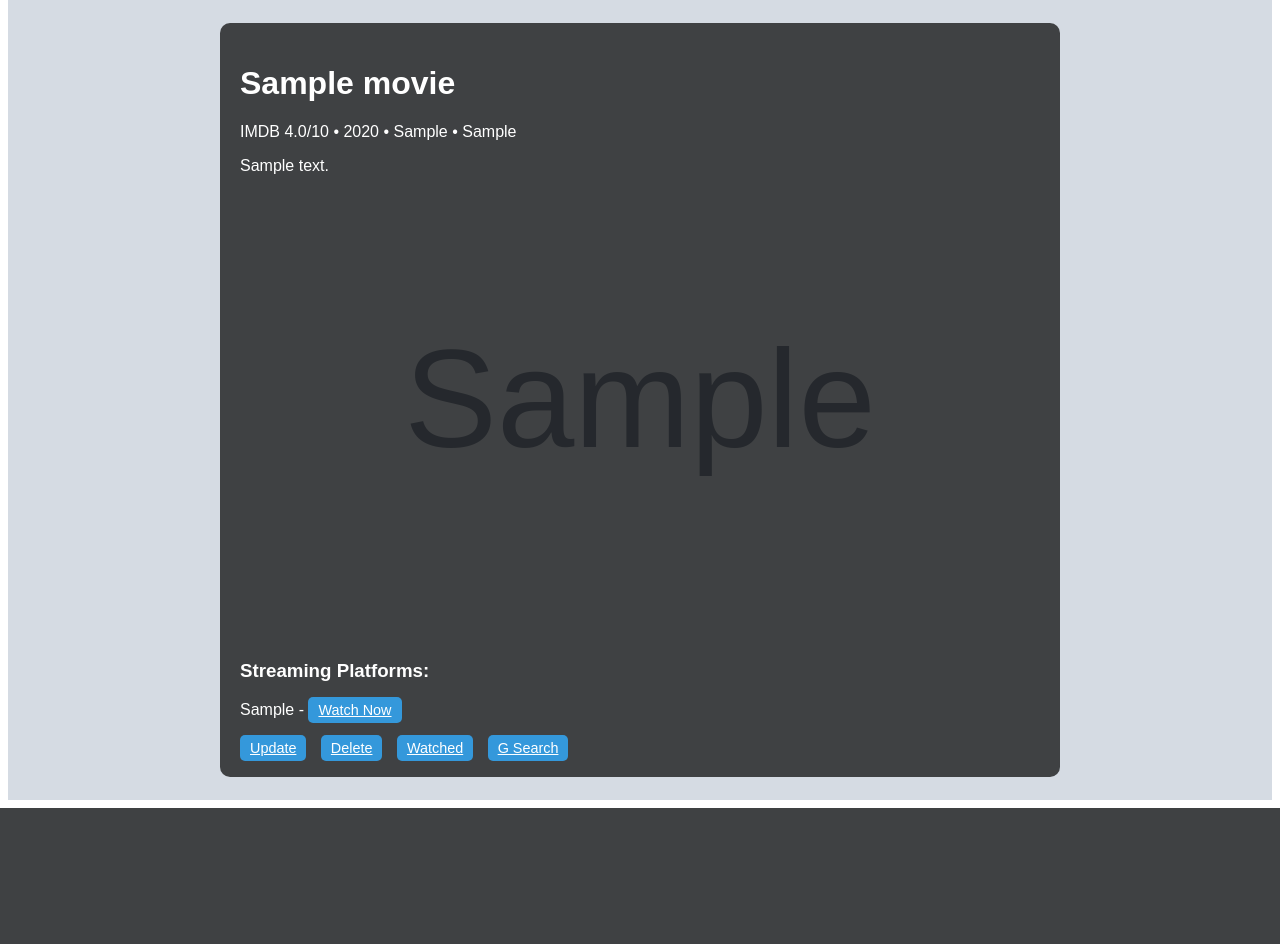
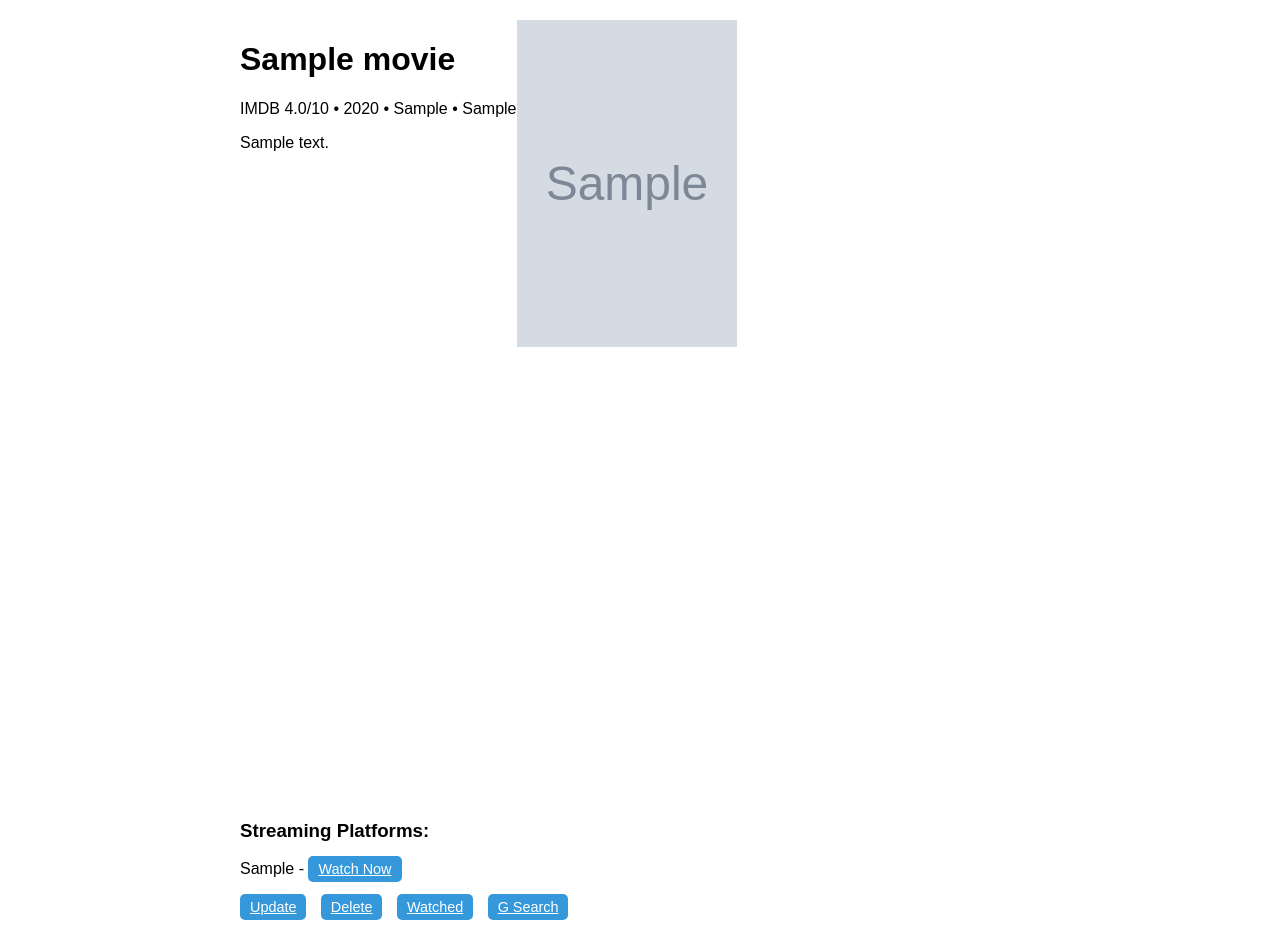
Before and after one commit to Prashant9683/NextWatch, a Django app: page /movies/movie/1/ in a window 1280 px wide. Shown: the part 48-992 px from the top of the page. Before the commit the page ends 856 px from the top, so only its background shows below. Run offline with Django 5.2, Linux system fonts and the light colour scheme; tables that the repository leaves empty hold one stand-in row (values such as "Sample post"); grey boxes marked "Sample" are stand-in pictures.

Commit message:
Update movie_detail.html

```diff
--- a/movies/templates/movies/movie_detail.html
+++ b/movies/templates/movies/movie_detail.html
@@ -1,15 +1,24 @@
 {% extends 'base.html' %} {% load static %} {% block content %}
-<div
-  class="movie-detail"
-  style="background-image: url('{{ movie.poster_url }}');"
->
-  <div class="movie-info-overlay">
-    <h1>{{ movie.title }}</h1>
-    <p>
-      IMDB {{ movie.imdb_rating }}/10 • {{ movie.year }} • {{ movie.genre }} •
-      {{ movie.duration }}
-    </p>
-    <p>{{ movie.plot_description }}</p>
+<div class="movie-detail">
+  <div class="movie-info-overlay" style="background-color: white; color: black">
+    <div class="faltu-div" style="display: flex">
+      <div class="movie-detailed_infoo">
+        <h1>{{ movie.title }}</h1>
+        <p>
+          IMDB {{ movie.imdb_rating }}/10 • {{ movie.year }} • {{ movie.genre }}
+          • {{ movie.duration }}
+        </p>
+        <p>{{ movie.plot_description }}</p>
+      </div>
+      <div class="movie-poster_infoo">
+        <img
+          src="{{ movie.poster_url }}"
+          alt="{{ movie.title }}"
+          class="movie-poster"
+          style="width: 220px; height: 327px"
+        />
+      </div>
+    </div>
     {% if movie.trailer_url %}
     <div
       class="video-container"
```
